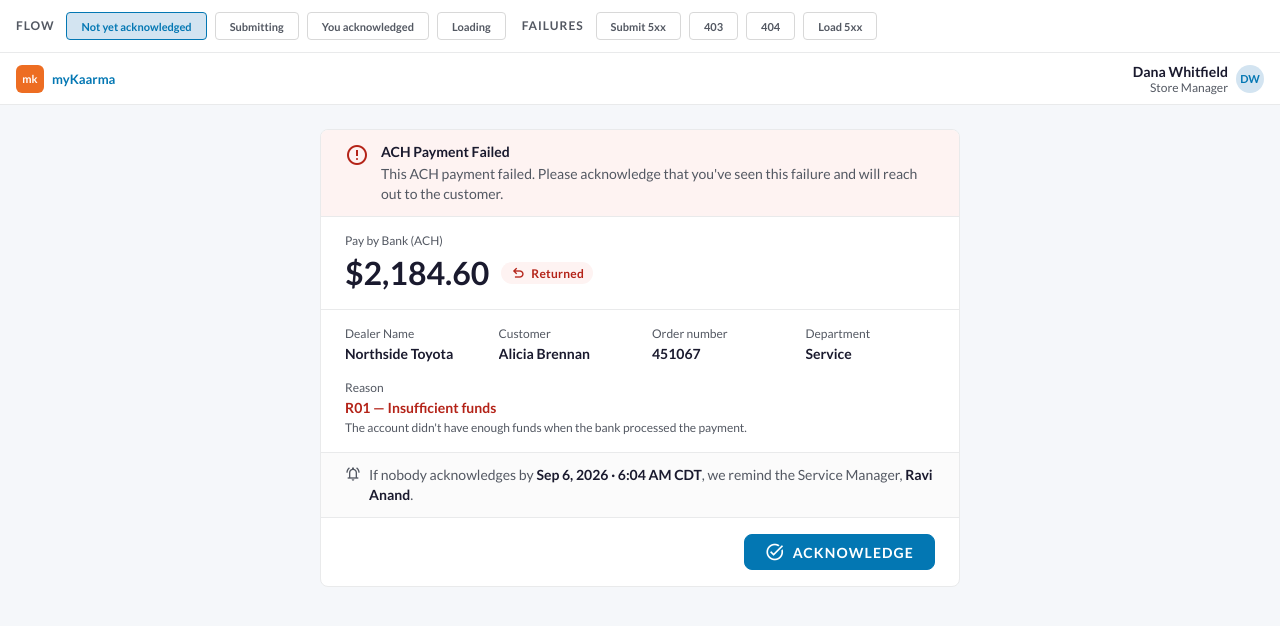
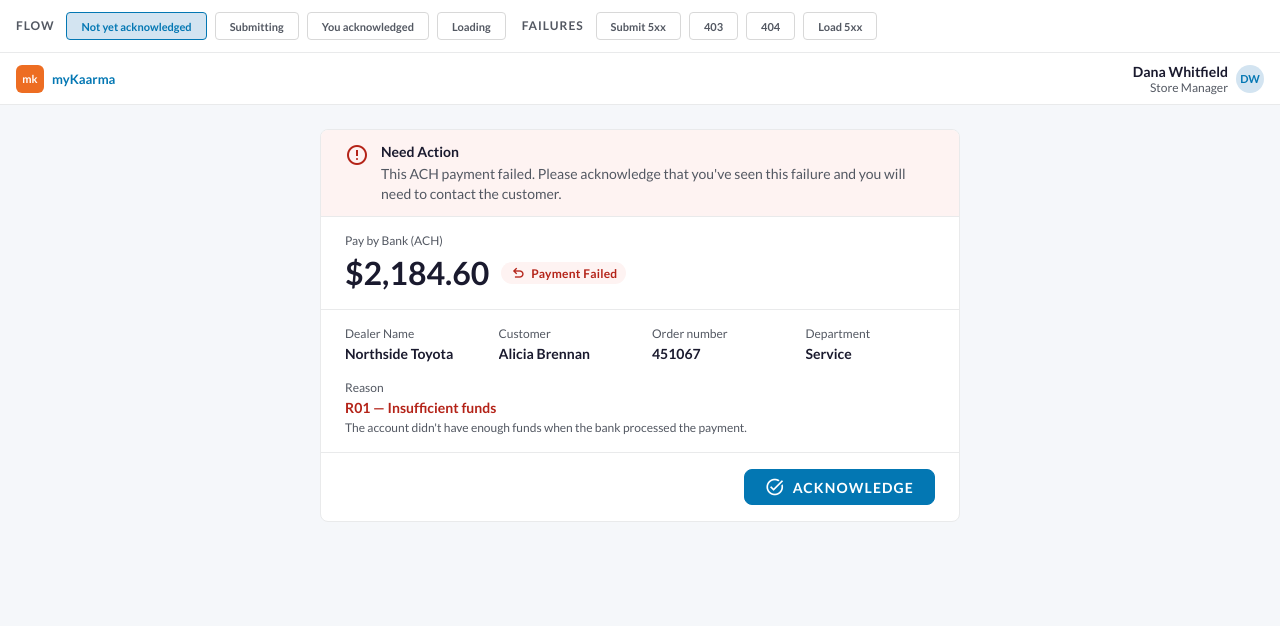
Before and after one commit to jennlatran/payment-ach, a plain HTML site: page failure-acknowledgement/index.html in a window 1280 px wide. Drawn offline with nearby package versions, Linux system fonts and the light colour scheme.

Commit message:
fix: rename banner header, update copy, pill label, remove reminder strip
- Banner header "ACH Payment Failed" -> "Need Action" for urgency
- Banner subtext -> "This ACH payment failed. Please acknowledge
  that you've seen this failure and you will need to contact the
  customer."
- Pill label "Returned" -> "Payment Failed"
- Removed the "If nobody acknowledges by..." reminder strip; removed
  the now-unused .footstrip CSS

```diff
--- a/failure-acknowledgement/index.html
+++ b/failure-acknowledgement/index.html
@@ -224,16 +224,6 @@
     color: var(--text-primary, #1A1A2E); font-weight: 700;
     overflow: hidden; text-overflow: ellipsis; white-space: nowrap;
   }
-  .footstrip {
-    display: flex; align-items: flex-start; gap: 8px;
-    padding: 12px 24px;
-    background: var(--bg-base-1, #FBFBFB);
-    border-top: 1px solid var(--border, #E9EAEB);
-    color: var(--text-secondary, #535862);
-  }
-  .footstrip .material-symbols-outlined { font-size: 16px; flex: 0 0 auto; margin-top: 1px; }
-  .footstrip b { color: var(--text-primary, #1A1A2E); }
-
   /* ── Buttons ──────────────────────────────────────────────────────────── */
   .dialog-actions {
     padding: var(--space-4, 16px) var(--space-5, 24px);
@@ -369,10 +359,10 @@
       <div class="banner">
         <span class="material-symbols-outlined" aria-hidden="true">error</span>
         <div class="btxt">
-          <p class="myk-h6">ACH Payment Failed</p>
+          <p class="myk-h6">Need Action</p>
           <p class="sub myk-body2">
-            This ACH payment failed. Please acknowledge that you've seen this failure and will reach out to the
-            customer.
+            This ACH payment failed. Please acknowledge that you've seen this failure and you will need to contact
+            the customer.
           </p>
         </div>
       </div>
@@ -383,7 +373,7 @@
           <p class="failed-amount">$2,184.60</p>
           <span class="pill err">
             <span class="material-symbols-outlined" aria-hidden="true">undo</span>
-            Returned
+            Payment Failed
           </span>
         </div>
       </div>
@@ -414,12 +404,6 @@
             <p class="myk-subtitle1" style="color: var(--text-secondary, #535862); overflow: hidden; text-overflow: ellipsis; white-space: nowrap;" title="The account didn't have enough funds when the bank processed the payment.">The account didn't have enough funds when the bank processed the payment.</p>
           </div>
         </div>
-      </div>
-
-      <div class="footstrip">
-        <span class="material-symbols-outlined" aria-hidden="true">notifications_active</span>
-        <p class="myk-body2">If nobody acknowledges by <b>Sep 6, 2026 · 6:04 AM CDT</b>, we remind the Service
-          Manager, <b>Ravi Anand</b>.</p>
       </div>
 
       <div class="dialog-actions">
```
